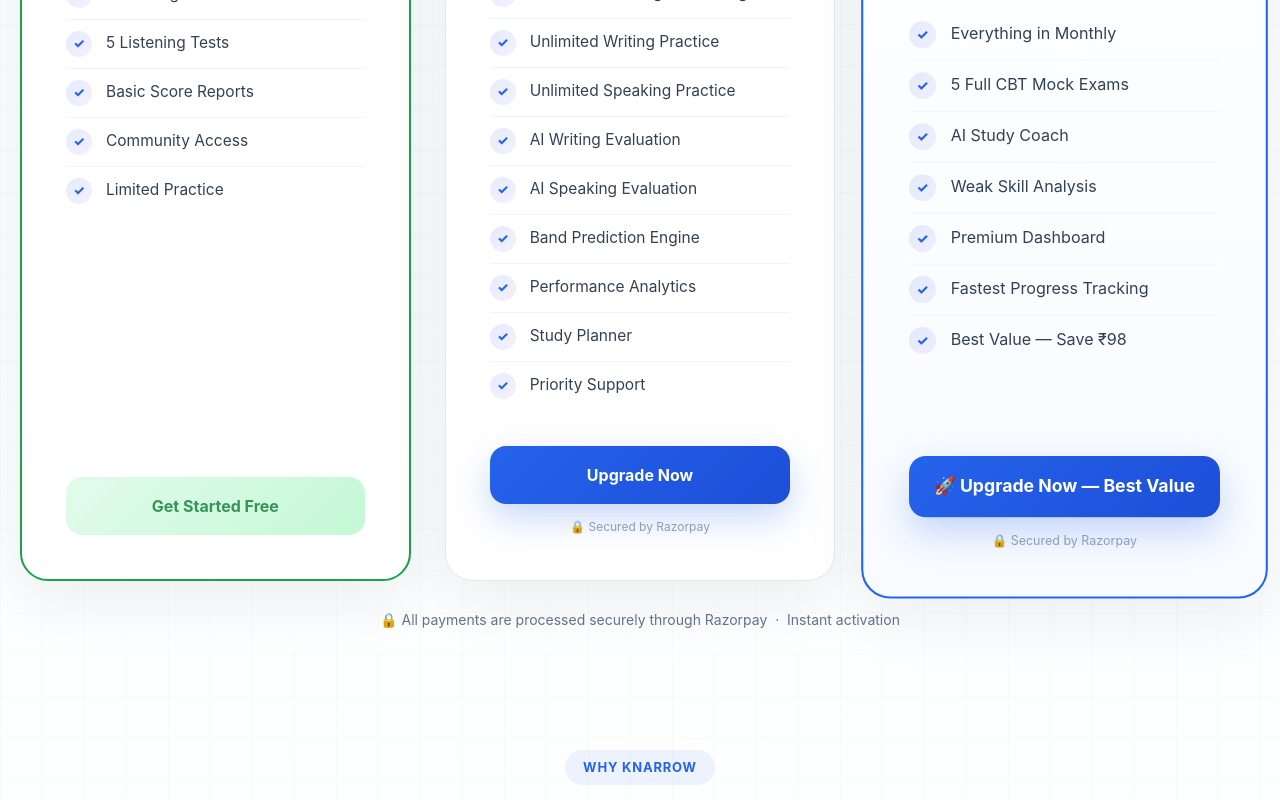
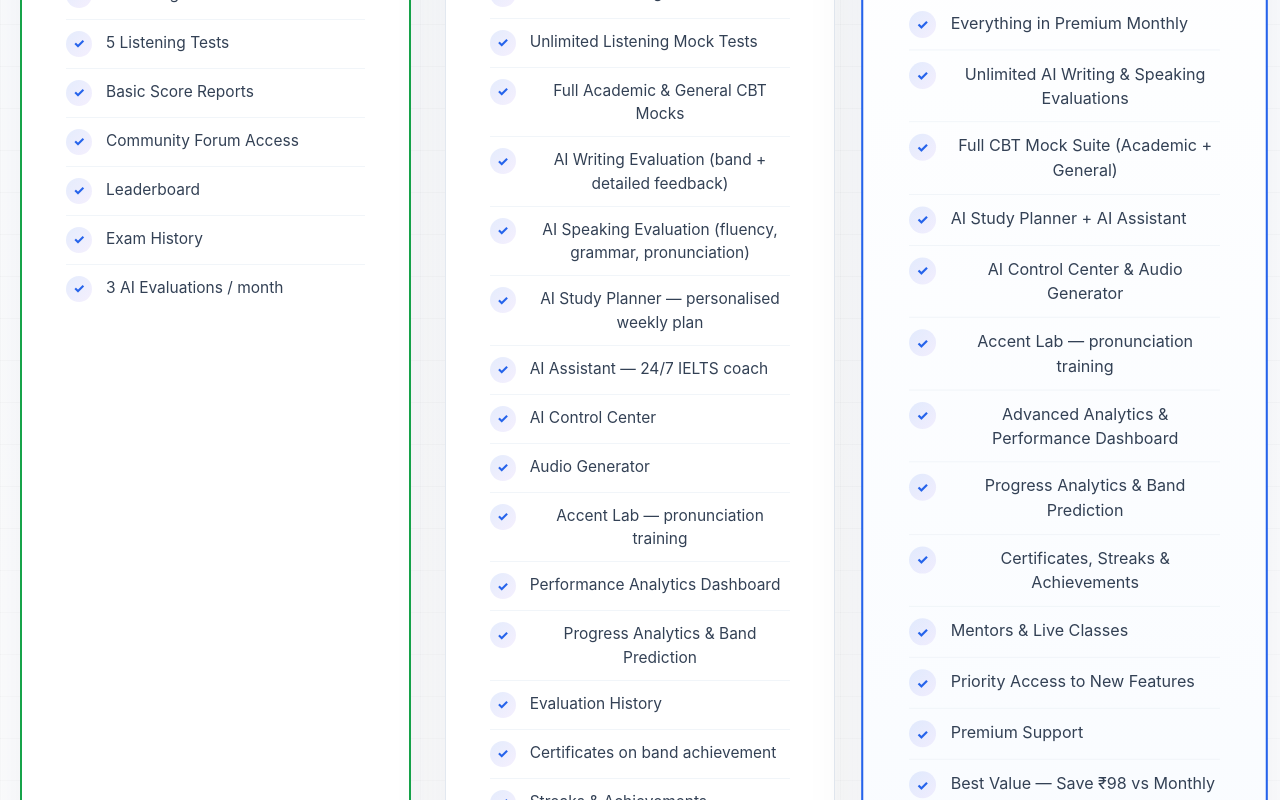
Before and after one commit to Nitin71079/nextband, a React (Vite) app: page /pricing in a window 1280 px wide. Shown: the part 1720-2520 px from the top of the page. Built offline with nearby package versions, Linux system fonts and the light colour scheme; no server answers; the database is empty; sample sign-in values are in the browser's storage; what groq-sdk would draw is missing.

Commit message:
feat: full feature list in pricing cards + better Razorpay description

```diff
--- a/src/components/PricingCard.jsx
+++ b/src/components/PricingCard.jsx
@@ -8,28 +8,44 @@
     "5 Reading Tests",
     "5 Listening Tests",
     "Basic Score Reports",
-    "Community Access",
-    "Limited Practice",
+    "Community Forum Access",
+    "Leaderboard",
+    "Exam History",
+    "3 AI Evaluations / month",
   ],
   "Premium Monthly": [
-    "Unlimited Reading & Listening",
-    "Unlimited Writing Practice",
-    "Unlimited Speaking Practice",
-    "AI Writing Evaluation",
-    "AI Speaking Evaluation",
-    "Band Prediction Engine",
-    "Performance Analytics",
-    "Study Planner",
+    "Unlimited Reading Mock Tests",
+    "Unlimited Listening Mock Tests",
+    "Full Academic & General CBT Mocks",
+    "AI Writing Evaluation (band + detailed feedback)",
+    "AI Speaking Evaluation (fluency, grammar, pronunciation)",
+    "AI Study Planner — personalised weekly plan",
+    "AI Assistant — 24/7 IELTS coach",
+    "AI Control Center",
+    "Audio Generator",
+    "Accent Lab — pronunciation training",
+    "Performance Analytics Dashboard",
+    "Progress Analytics & Band Prediction",
+    "Evaluation History",
+    "Certificates on band achievement",
+    "Streaks & Achievements",
+    "Mentors & Live Classes",
     "Priority Support",
   ],
   "Premium 3 Months": [
-    "Everything in Monthly",
-    "5 Full CBT Mock Exams",
-    "AI Study Coach",
-    "Weak Skill Analysis",
-    "Premium Dashboard",
-    "Fastest Progress Tracking",
-    "Best Value — Save ₹98",
+    "Everything in Premium Monthly",
+    "Unlimited AI Writing & Speaking Evaluations",
+    "Full CBT Mock Suite (Academic + General)",
+    "AI Study Planner + AI Assistant",
+    "AI Control Center & Audio Generator",
+    "Accent Lab — pronunciation training",
+    "Advanced Analytics & Performance Dashboard",
+    "Progress Analytics & Band Prediction",
+    "Certificates, Streaks & Achievements",
+    "Mentors & Live Classes",
+    "Priority Access to New Features",
+    "Premium Support",
+    "Best Value — Save ₹98 vs Monthly",
   ],
 };
 
--- a/src/services/billingService.js
+++ b/src/services/billingService.js
@@ -70,7 +70,9 @@
 
     name: "Knarrow",
 
-    description: plan,
+    description: plan === "Premium Monthly"
+      ? "Unlimited mocks · AI Writing & Speaking · Study Planner · Analytics · Accent Lab"
+      : "Everything in Monthly · Unlimited AI · Accent Lab · Priority features · Save ₹98",
 
     theme: {
       color: "#2563eb",
```
